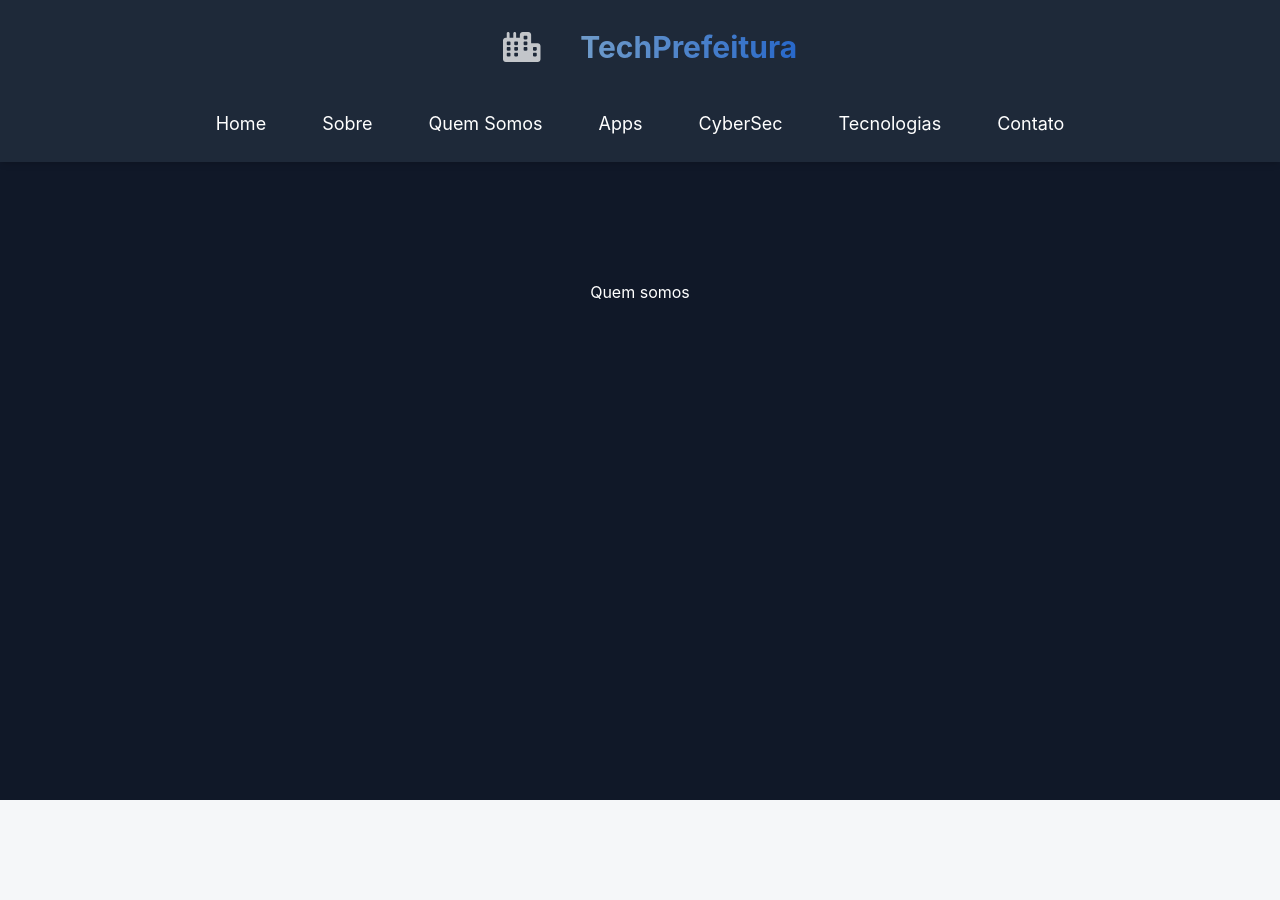
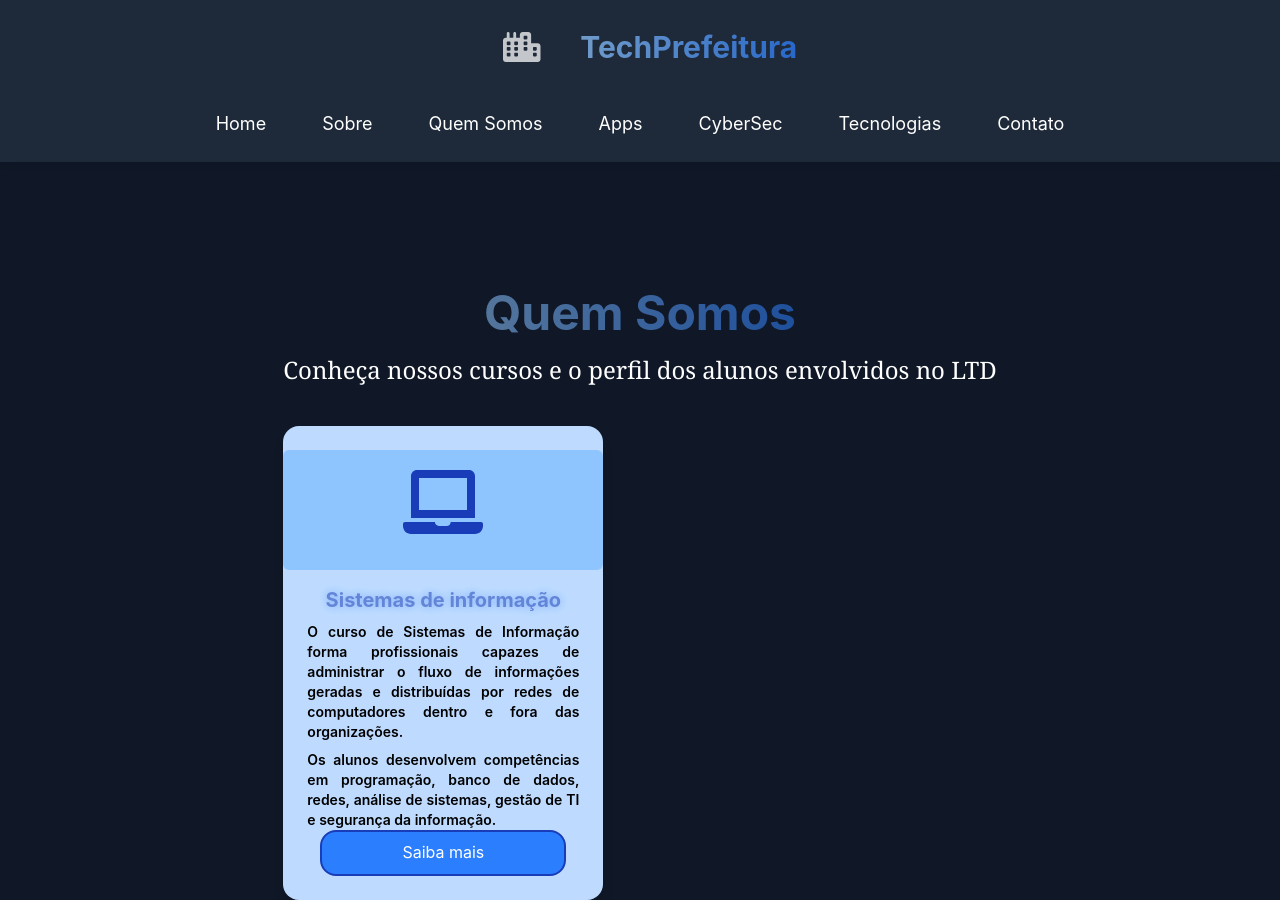
Before and after one commit to Sistemas-de-Informacao-Estacio/ltd-react, a React (Vite) app: page / in a window 1280 px wide. Both pictures are taken after a click on the item "Quem Somos". Before the commit the page ends 800 px from the top, so only its background shows below. Built offline with nearby package versions, Linux system fonts and the light colour scheme.

Commit message:
componente da página quem somos

```diff
--- a/src/Components/Nav.jsx
+++ b/src/Components/Nav.jsx
@@ -66,8 +66,8 @@ function Nav() {
 
                                 {page}
 
-                                <span className="absolute left-0 bottom-0 w-full h-0.5 bg-green-400 opacity-0 transition-all duration-300 group-hover:opacity-100 group-hover:translate-x-1"></span>
-                                <span className="absolute -left-3 top-1/2 w-2 h-2 bg-green-400 rounded-full opacity-0 -translate-y-1/2 transition-all duration-300 group-hover:opacity-100 group-hover:translate-x-1"></span>
+                                <span className="absolute left-0 bottom-0 w-full h-0.5 bg-green-800 opacity-0 transition-all duration-300 group-hover:opacity-100 group-hover:translate-x-1"></span>
+                                <span className="absolute -left-3 top-1/2 w-2 h-2 bg-green-800 rounded-full opacity-0 -translate-y-1/2 transition-all duration-300 group-hover:opacity-100 group-hover:translate-x-1"></span>
                             </span>
 
                         </li>
--- /dev/null
+++ b/src/Components/QuadradoQuemSomos.jsx
@@ -0,0 +1,24 @@
+import { FaLaptop } from 'react-icons/fa';
+
+
+function QuadradoQuemSomos() {
+    return (
+        <div className="bg-blue-200 rounded-2xl shadow-lg p-6 w-full max-w-xs flex flex-col items-center text-center hover:scale-105 transition-transform duration-300">
+            <div className="bg-blue-300 w-80 h-30 flex items-center justify-center rounded-md mb-4">
+                <FaLaptop className="text-blue-800 h-20 w-20 mb-4" />
+            </div>
+
+            <h3 className="text-xl text-blue-800 mb-2 font-bold animate-pulse"  style={{ textShadow: '0 0 8px #3b82f6' }}>Sistemas de informação</h3>
+
+            <p className="text-sm text-black mb-2 text-justify font-semibold">O curso de Sistemas de Informação forma profissionais capazes de administrar o fluxo de informações geradas e distribuídas por redes de computadores dentro e fora das organizações.
+            </p>
+
+            <p className="text-sm text-black text-justify font-semibold">Os alunos desenvolvem competências em programação, banco de dados, redes, análise de sistemas, gestão de TI e segurança da informação.
+            </p>
+
+            <button className="text-white bg-blue-500 border-2 border-blue-800 px-20 py-2 rounded-2xl hover:bg-blue-800 hover:text-white transition">Saiba mais</button>
+        </div>
+    );
+}
+
+export default QuadradoQuemSomos;
--- a/src/Components/WeAre.jsx
+++ b/src/Components/WeAre.jsx
@@ -1,4 +1,26 @@
+import QuadradoQuemSomos from "../Components/QuadradoQuemSomos"
+
 function WeAre() {
-    return <h1>Quem somos</h1>;
-  }
-  export default WeAre;
+
+
+  return (
+      <div>
+      <div className="text-center flex flex-col items-center justify-center">
+        <h1 className="text-5xl font-bold bg-gradient-to-r from-blue-300 to-blue-500 bg-clip-text text-transparent mb-2 animate-pulse leading-snug">
+          Quem Somos
+        </h1>
+
+        <p className="text-2xl font-serif text-white">
+          Conheça nossos cursos e o perfil dos alunos envolvidos no LTD
+        </p>
+      </div>
+
+      <div className="grid grid-cols-auto-fit min-[300px] gap-8 mt-10">
+
+        <QuadradoQuemSomos/>
+
+      </div>
+    </div>
+  )
+}
+export default WeAre;
```
